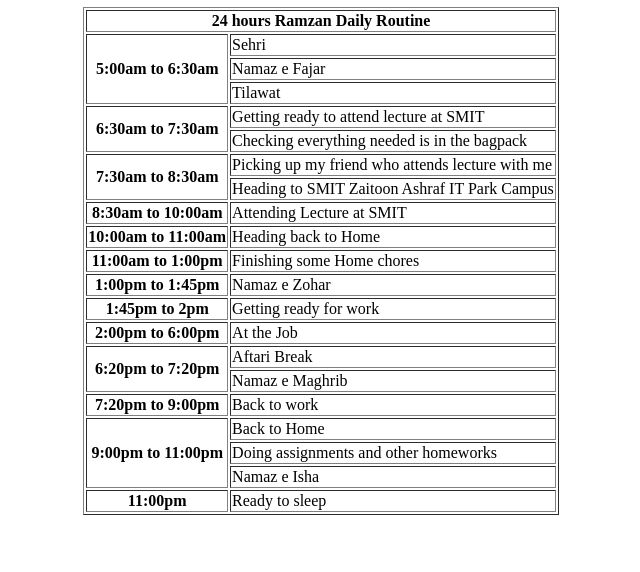
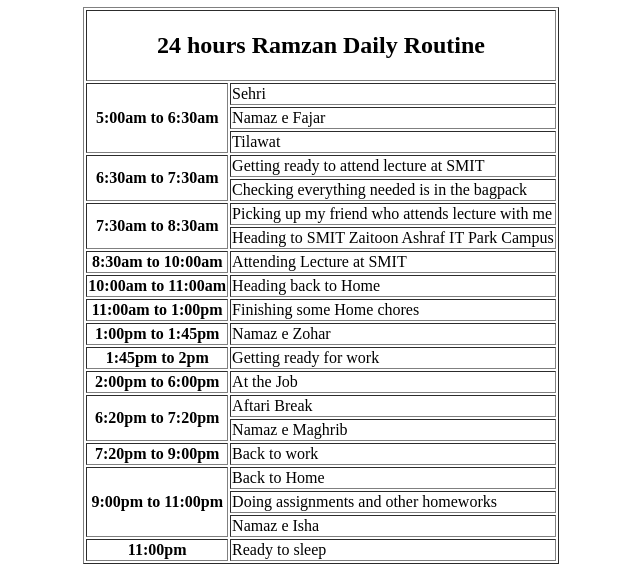
Before and after one commit to ali8642/tables-exercise, a plain HTML site: page index.html in a window 1280 px wide. Shown: the part 241-813 px from the top of the page, without its empty margins (319-959 px from the left). Drawn offline with Linux system fonts and the light colour scheme.

Commit message:
Update index.html

```diff
--- a/index.html
+++ b/index.html
@@ -43,7 +43,7 @@
         <h1>Routine Table</h1>
         <table border="1px solid black">
             <tr>
-                <th colspan="5">24 hours Ramzan Daily Routine</th>
+                <th colspan="2"><h2>24 hours Ramzan Daily Routine</h2></th>
             </tr>
             <tr>
                 <th rowspan="3">5:00am to 6:30am</th>
```
